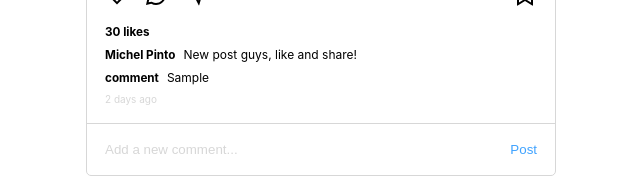
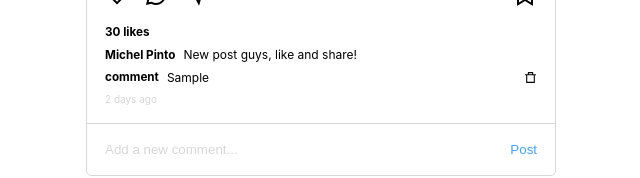
Before and after one commit to Michelpinto/Instagram-post-app, a Next.js app: page / in a window 1280 px wide. Both pictures are taken after typing "Sample" into the empty fields and a click on the button "Post". Shown: the part 588-766 px from the top of the page, without its empty margins (319-959 px from the left). Built offline with nearby package versions, Linux system fonts and the light colour scheme.

Commit message:
Styling delete comment icon

```diff
--- a/src/components/Post/Post.tsx
+++ b/src/components/Post/Post.tsx
@@ -6,6 +6,7 @@ import {
   Img,
   Interactions,
   NewComment,
+  OwnerComment,
   Profile,
   ProfileImg,
   UserComment,
@@ -15,6 +16,7 @@ import {
   RiChat3Line,
   RiSendPlaneLine,
   RiBookmarkLine,
+  RiDeleteBin7Line,
 } from 'react-icons/ri';
 import { useDispatch, useSelector } from 'react-redux';
 import { addComment } from '../../app/data/dataSlice';
@@ -77,15 +79,18 @@ const Post: React.FC = () => {
 
       <Div>
         <h3>{like} likes</h3>
-        <UserComment>
+        <OwnerComment>
           <h3>Michel Pinto</h3>
           <p>New post guys, like and share!</p>
-        </UserComment>
+        </OwnerComment>
 
         {comments.map((comment: any) => (
           <UserComment key={comment.id}>
-            <h3>comment</h3>
-            <p>{comment.text}</p>
+            <div>
+              <h3>comment</h3>
+              <p>{comment.text}</p>
+            </div>
+            <RiDeleteBin7Line className='icon-del' />
           </UserComment>
         ))}
 
--- a/src/components/Post/styles.ts
+++ b/src/components/Post/styles.ts
@@ -80,7 +80,7 @@ export const Div = styled.div`
   }
 `;
 
-export const UserComment = styled.div`
+export const OwnerComment = styled.div`
   display: flex;
   gap: 8px;
   align-items: center;
@@ -89,6 +89,32 @@ export const UserComment = styled.div`
     font-size: 12px;
   }
 `;
+
+export const UserComment = styled.div`
+  display: flex;
+  justify-content: space-between;
+  align-items: center;
+
+  & div {
+    display: flex;
+    gap: 8px;
+  }
+
+  & p {
+    font-size: 12px;
+  }
+
+  .icon-del {
+    font-size: 1.3rem;
+    cursor: pointer;
+  }
+
+  .icon-del:hover {
+    color: #d7d7d7;
+    cursor: pointer;
+  }
+`;
+
 export const NewComment = styled.form`
   border-top: 1px solid #d7d7d7;
   display: flex;
```
